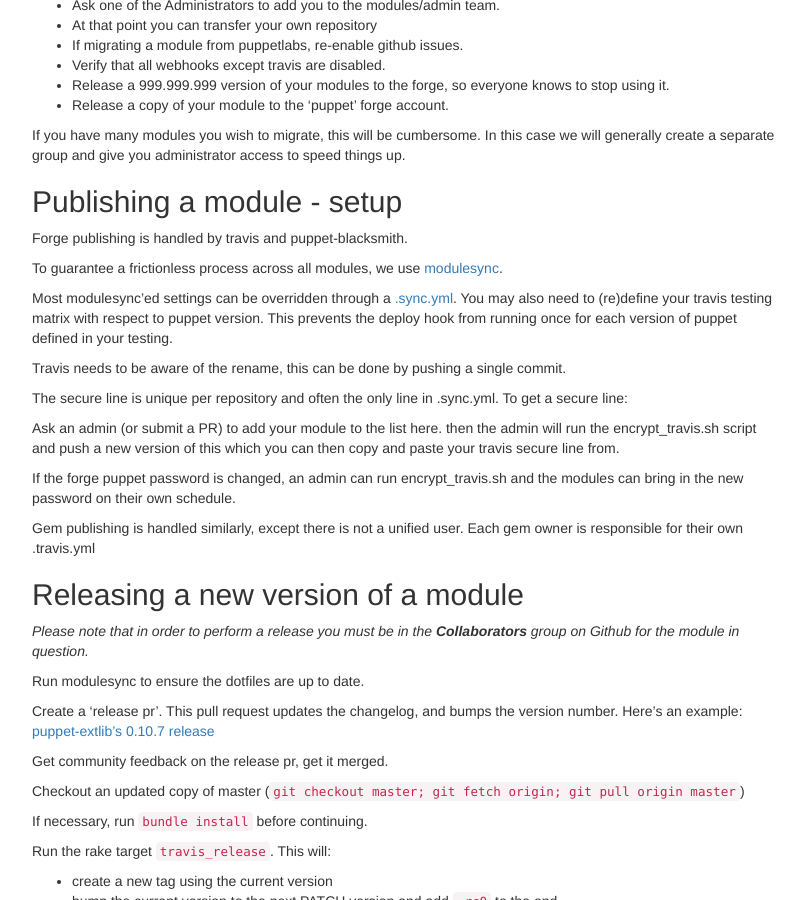
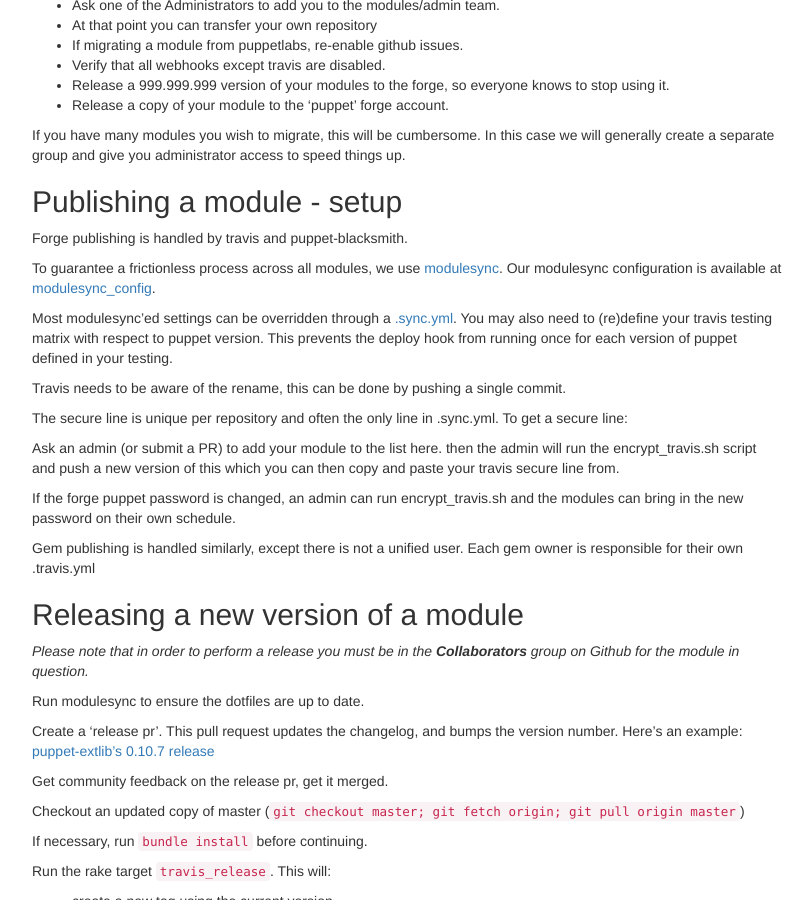
Before and after one commit to voxpupuli/voxpupuli.github.io, a Jekyll site: the page built from docs/index.md, in a window 1280 px wide and 900 px high, scrolled down 582 px. Shown: the whole window, without its empty margins (233-1044 px from the left). Built offline with Jekyll 4.4.1, drawn with Linux system fonts in a browser that asks for light colours; nearby versions of some CDN libraries.

Commit message:
Add link to modulesync_config directory.

```diff
--- a/docs/index.md
+++ b/docs/index.md
@@ -40,7 +40,7 @@
 ##  Publishing a module - setup
 Forge publishing is handled by travis and puppet-blacksmith.
 
-To guarantee a frictionless process across all modules, we use [modulesync](https://github.com/voxpupuli/modulesync).
+To guarantee a frictionless process across all modules, we use [modulesync](https://github.com/voxpupuli/modulesync). Our modulesync configuration is available at [modulesync_config](https://github.com/voxpupuli/modulesync_config).
 
 Most modulesync'ed settings can be overridden through a [.sync.yml](https://github.com/voxpupuli/puppet-extlib/blob/master/.sync.yml). You may also need to (re)define your travis testing matrix with respect to puppet version. This prevents the deploy hook from running once for each version of puppet defined in your testing.
 
```
